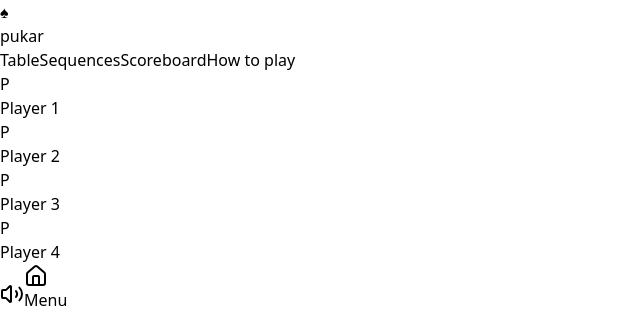
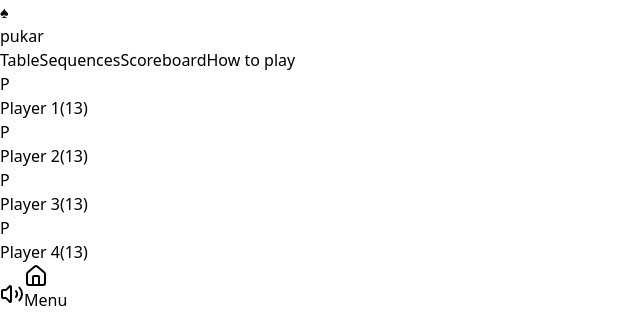
Before and after one commit to hello-world-eyp/pukar, a React (Vite) app: page / in a window 1280 px wide. Both pictures are taken after a click on the button "Play Online Pukar". Shown: the top 314 px of the page, without its empty margins (0-640 px from the left). Built offline with nearby package versions, Linux system fonts and the light colour scheme; no server answers.

Commit message:
feat(ui): display player hand card count (X) in top navbar roster

```diff
--- a/src/App.tsx
+++ b/src/App.tsx
@@ -749,6 +749,7 @@ export function App({
               id: p.id || `p-${idx}`,
               name: p.name,
               team: p.team,
+              cardCount: (p as any).cardCount ?? (p.hand ? p.hand.length : 0),
             }))}
             currentPlayerIndex={activeTurnIndex}
             isMuted={isMuted}
--- a/src/ui/components/TopNavBar.tsx
+++ b/src/ui/components/TopNavBar.tsx
@@ -5,6 +5,7 @@ export interface PlayerInfo {
   id: string;
   name: string;
   team: 'A' | 'B';
+  cardCount?: number;
 }
 
 export interface TopNavBarProps {
@@ -153,7 +154,7 @@ export const TopNavBar: React.FC<TopNavBarProps> = ({
                     ? 'bg-amber-400/15 border border-amber-400/60 shadow-md shadow-amber-400/10 ring-1 ring-amber-400/40 text-white'
                     : 'text-slate-300'
                 }`}
-                title={`${player.name} (${player.team ? `Team ${player.team}` : ''})${isTurn ? ' • Current Turn' : ''}`}
+                title={`${player.name} (${player.team ? `Team ${player.team}` : ''})${player.cardCount !== undefined ? ` • ${player.cardCount} cards` : ''}${isTurn ? ' • Current Turn' : ''}`}
               >
                 {/* Circular Avatar Badge with Initial */}
                 <div
@@ -165,9 +166,21 @@ export const TopNavBar: React.FC<TopNavBarProps> = ({
                 </div>
 
                 {/* Player Name */}
-                <span className="text-sm font-bold tracking-tight truncate max-w-[95px] sm:max-w-[130px]">
+                <span className="text-sm font-bold tracking-tight truncate max-w-[90px] sm:max-w-[130px]">
                   {player.name}
                 </span>
+
+                {/* Card Count in Hand */}
+                {player.cardCount !== undefined && (
+                  <span
+                    data-testid={`nav-player-card-count-${idx}`}
+                    className={`text-xs font-bold shrink-0 ${
+                      isTurn ? 'text-amber-300 font-extrabold' : 'text-slate-400'
+                    }`}
+                  >
+                    {`(${player.cardCount})`}
+                  </span>
+                )}
 
                 {/* Turn Highlight Indicator Dot */}
                 {isTurn && (
```
Also changed, not shown: 1 other file (tests, documents, lock files or other folders).
